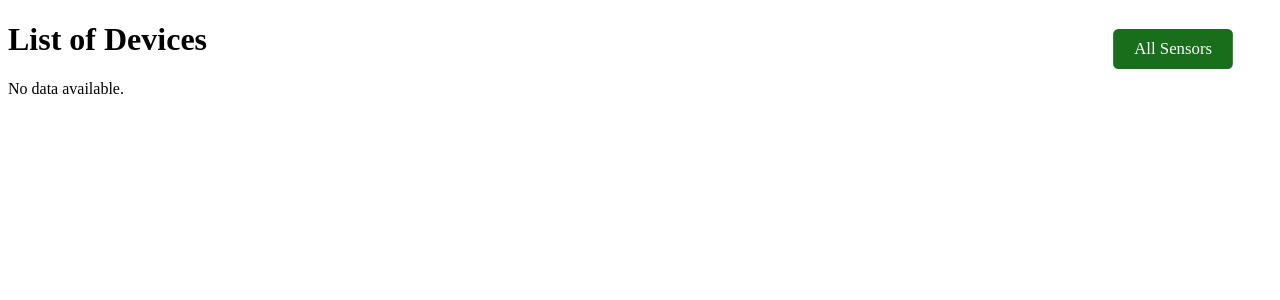
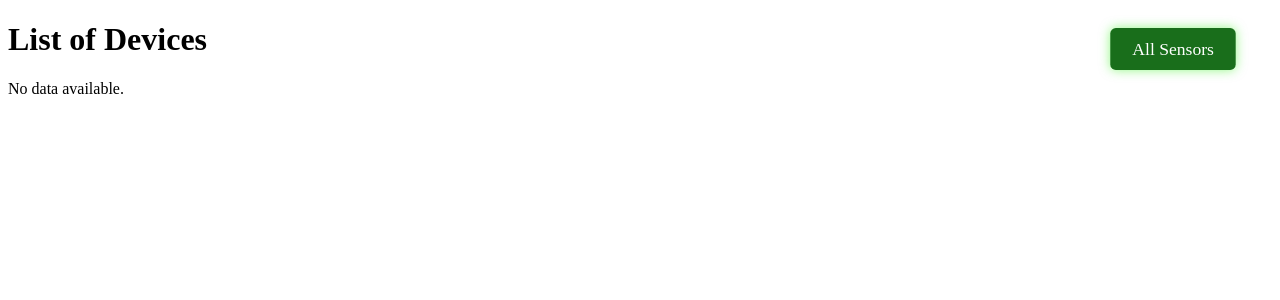
Before and after one commit to israel-at-aritsugi-lab/iot-webpage, a Flask app: page / in a window 1280 px wide, with the pointer over the restyled element. Shown: the top 300 px of the page. Run offline with Flask 3, Linux system fonts and the light colour scheme; data that the repository does not hold is empty.

Commit message:
added hover for all the buttons

```diff
--- a/import_data.py
+++ b/import_data.py
@@ -59,10 +59,6 @@ class Database:
         else:
             is_working_well = False
 
-        # if is_working_well!=False:
-        #     status='OK'
-        # else:
-        #     status='Not Working Well !!!'
         status={True:'OK',False:'Not Working Well !!!'}[is_working_well]
         return status
 
@@ -84,7 +80,6 @@ class Database:
         print("aggregated data:",aggregated_data)
 
         return aggregated_data
-
 
 
     def get_latest_timestamps(self, aggregated_data):
--- a/static/css/device_layout.css
+++ b/static/css/device_layout.css
@@ -96,6 +96,6 @@
 }
 
 .animated-button:hover{
-    transform:scale(1.05);
-    box-shadow:0 4px 6px rgba(0,0,0,0,1);
+    transform:scale(1.1);
+    box-shadow:0 0 10px rgba(33, 241, 6, 0.5);
 }
--- a/static/css/latest_sensor_layout.css
+++ b/static/css/latest_sensor_layout.css
@@ -64,3 +64,8 @@ tr:nth-child(even){
     top:20px;
     right:100px;
 }
+
+.previous:hover{
+    transform:scale(1.1);
+    box-shadow:0 0 10px rgba(33, 241, 6, 0.5);
+}
--- a/static/css/sensor_data_layout.css
+++ b/static/css/sensor_data_layout.css
@@ -50,3 +50,8 @@ h1 {
     top:20px;
     right:50px;
 }
+
+.previous:hover{
+    transform:scale(1.1);
+    box-shadow:0 0 10px rgba(33, 241, 6, 0.5);
+}
--- a/static/css/sensor_for_device_layout.css
+++ b/static/css/sensor_for_device_layout.css
@@ -47,3 +47,8 @@
     top:20px;
     right:50px;
 }
+
+.previous:hover{
+    transform:scale(1.1);
+    box-shadow:0 0 10px rgba(33, 241, 6, 0.5);
+}
```
